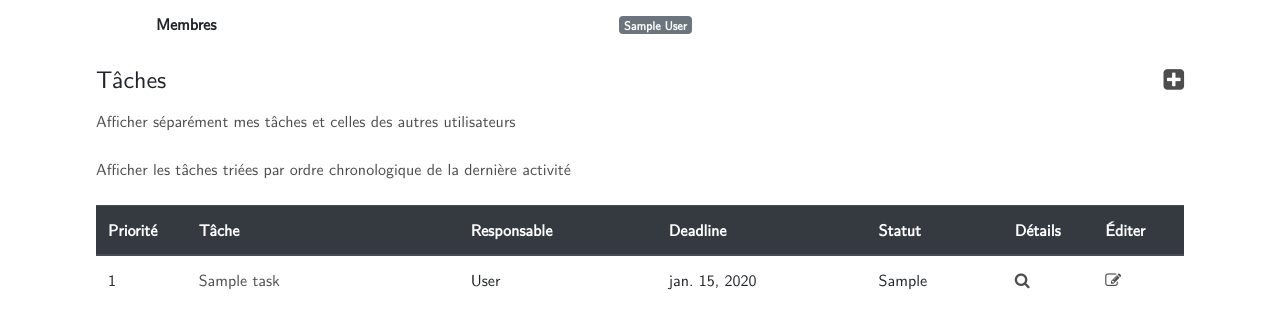
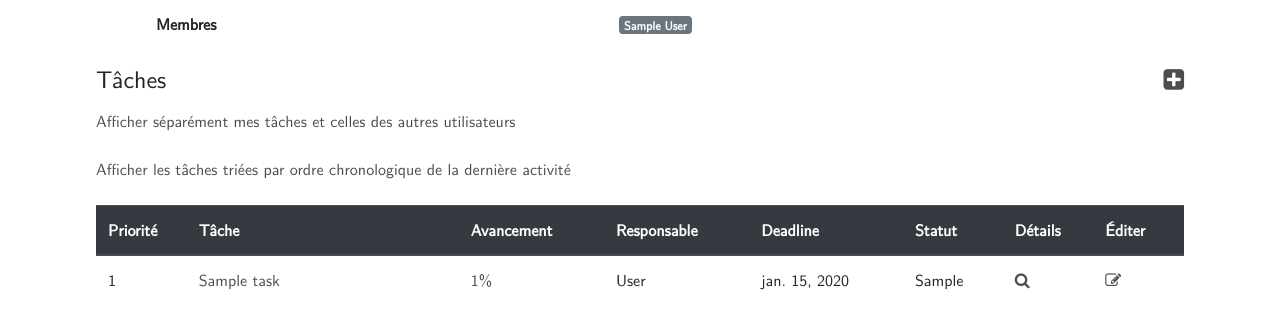
Before and after one commit to houshuanglucie/Web_Group_project, a Django app: page /projects/1 in a window 1280 px wide. Shown: the part 289-618 px from the top of the page. Run offline with Django 3.2, Linux system fonts and the light colour scheme; a user stored in the database is signed in; tables that the repository leaves empty hold one stand-in row (values such as "Sample post"); parts of the project's set-up code (start-up, migrations or seed data) failed here and were passed over; some libraries are stand-ins or nearby versions.

Commit message:
ajout avancement dans focus project

```diff
--- a/taskmanager/templates/taskmanager/focus_project.html
+++ b/taskmanager/templates/taskmanager/focus_project.html
@@ -100,6 +100,7 @@ a:hover {
          <tr>
             <th scope="col" class="col-1">Priorité</th>
             <th scope="col" class="col-3">Tâche</th>
+             <th scope="col"> Avancement </th>
             <th class="d-none d-lg-table-cell" scope="col">Responsable</th>
             <th class="d-none d-xl-table-cell" scope="col">Deadline</th>
             <th class="d-none d-lg-table-cell" scope="col">Statut</th>
@@ -115,6 +116,7 @@ a:hover {
          <tr>
             <td>{{ task.priority }}</td>
 				<td><a href={% url "focus_task" id=task.id %}>{{ task.name }}</a></td>
+             <td> <a href="{%  url 'form_avancement' id=task.id %}">{{ task.completed }}% </a></td>
             <td class="d-none d-lg-table-cell">{{ task.user.last_name }}</td>
             <td class="d-none d-xl-table-cell">{{ task.due_date|date }}</td>
             <td class="d-none d-lg-table-cell">{{ task.status }}</td>
```
